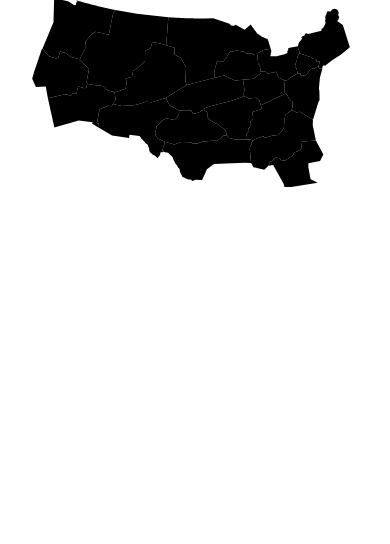
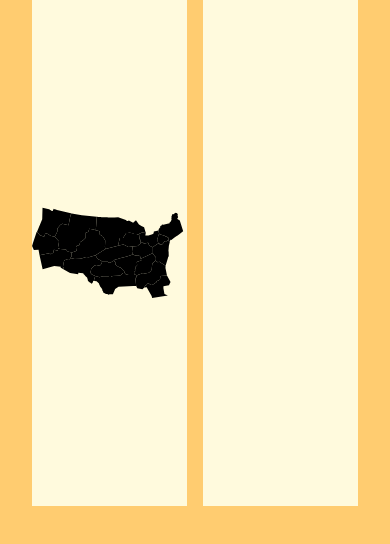
Before and after one commit to JChaoful/ParthenonMap, a React (Create React App) app: page / in a window 390 px wide. Shown: the top 544 px of the page. Built offline with nearby package versions, Linux system fonts and the light colour scheme.

Commit message:
add stying for map and phone numbers

```diff
--- a/src/components/PhoneNumbers.js
+++ b/src/components/PhoneNumbers.js
@@ -1,12 +1,11 @@
 function PhoneNumbers({phoneNumberQueue}){
-
-    const phoneNumbers = Array.from(phoneNumberQueue).map((phoneNumber, index) =>
-        <p key={index}>{phoneNumber}</p>
-    );
-    console.log(phoneNumbers);
+    const phoneNumbers = Array.from(phoneNumberQueue)
+        .map((phoneNumber, index) =>
+            <span class="phoneNumber" key={index}>{phoneNumber}</span>
+        );
 
     return (
-        <div id="phoneNumbers">
+        <div id="phoneNumberTable">
             {phoneNumbers}
         </div>
     );
--- a/src/style.css
+++ b/src/style.css
@@ -18,18 +18,41 @@ html, .root, body, main {
 main {
   display: flex;
   justify-content: center;
-  align-items: center;
+  align-items: stretch;
+  gap: 16px;
   margin: 0 32px;
 }
 
-.clicked.region {
-  stroke: black;
-  fill: aqua;
+
+body {
+  background-color: #FFCC70;
 }
 
-#phoneNumbers {
+svg {
+  width: 50%;
+  height: 60vh;
+  background-color: #FFFADD;
+}
+
+.clicked.region {
+  stroke: #22668D;
+  fill: #8ECDDD;
+}
+
+#phoneNumberTable {
+  width: 50%;
+  height: 60vh;
+  background-color: #FFFADD;
   display: flex;
   flex-direction: column;
+  flex-wrap: wrap;
   justify-content: center;
   align-items: center;
 }
+
+.phoneNumber {
+  font-size: 16px;
+  padding: 8px;
+  margin: 1px 0;
+  border: #22668D solid;
+}
```
